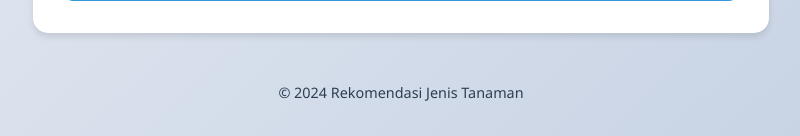
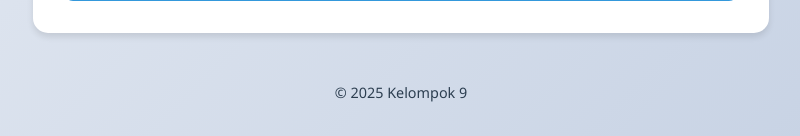
Before and after one commit to Cianat/Projek-AI-9, a Flask app: page / in a window 1280 px wide. Shown: the part 915-1051 px from the top of the page, without its empty margins (239-1039 px from the left). Run offline with Flask 3, Linux system fonts and the light colour scheme.

Commit message:
Update index.html

```diff
--- a/templates/index.html
+++ b/templates/index.html
@@ -85,7 +85,7 @@
         </main>
 
         <footer>
-            <p>&copy; 2024 Rekomendasi Jenis Tanaman</p>
+            <p>&copy; 2025 Kelompok 9</p>
         </footer>
     </div>
 </body>
```
